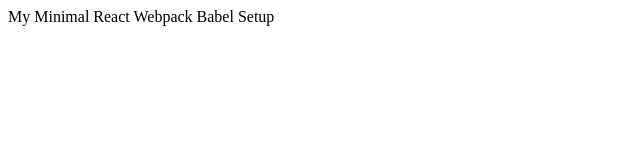
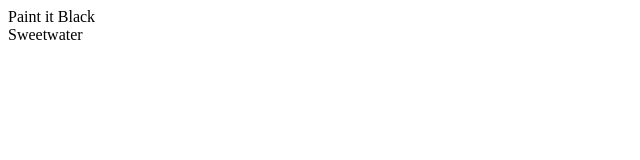
Before and after one commit to anderconal/SoundCloudClient, a React app: page / in a window 1280 px wide. Shown: the whole page, without its empty margins (0-640 px from the left). Built offline with nearby package versions, Linux system fonts and the light colour scheme.

Commit message:
First commit

```diff
--- a/src/index.js
+++ b/src/index.js
@@ -1,10 +1,23 @@
 import React from 'react';
 import ReactDOM from 'react-dom';
 
-const title = 'My Minimal React Webpack Babel Setup';
+const tracks = [
+  {
+    title: 'Paint it Black '
+  },
+  {
+    title: 'Sweetwater'
+  }
+];
 
 ReactDOM.render(
-  <div>{title}</div>,
+  <div>
+    {
+      tracks.map((track, key) => {
+        return <div key={key} className="track">{track.title}</div>;
+      })
+    }
+  </div>,
   document.getElementById('app')
 );
 
```
Also changed, not shown: dist/index.html.
